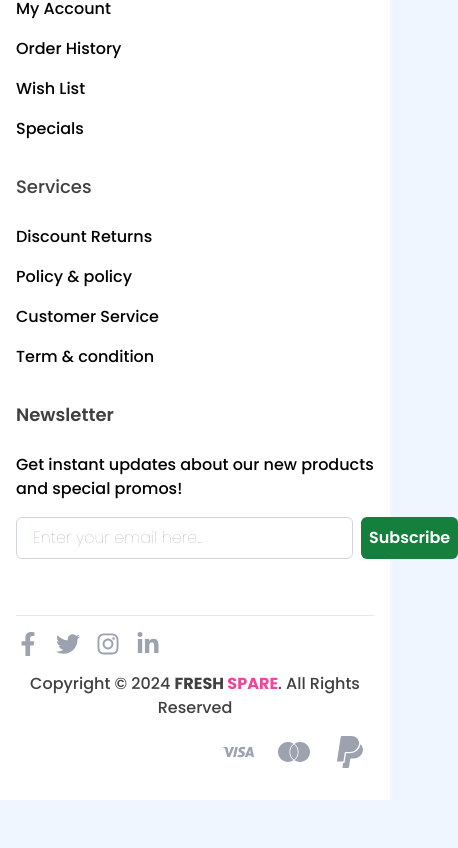
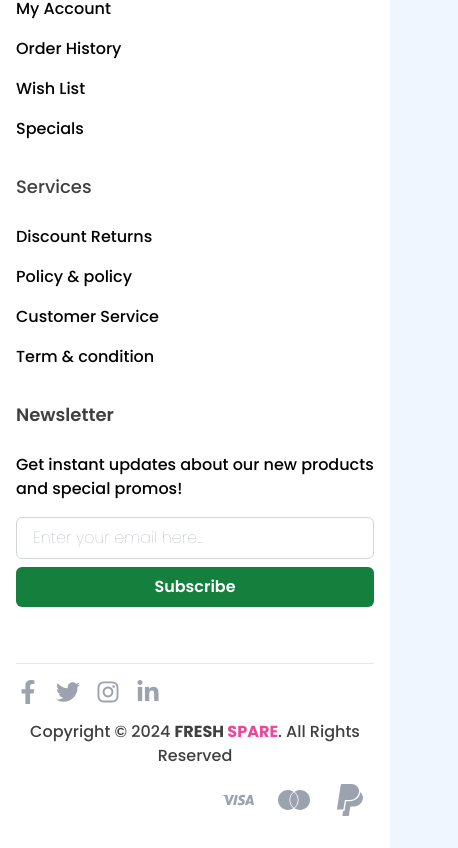
Before and after one commit to MostakemHossain/fresh-spare-frontend, a React (Vite) app: page / in a window 390 px wide. Shown: the part 1035-1883 px from the top of the page, 458 px wide, since content can reach past the window. Before the commit the page ends 1835 px from the top, so only its background shows below. Built offline with nearby package versions, Linux system fonts and the light colour scheme; no server answers.

Commit message:
responsive issue solve in mobile device footer section

```diff
--- a/src/components/Footer.tsx
+++ b/src/components/Footer.tsx
@@ -166,24 +166,27 @@ const Footer: React.FC = () => {
             </ul>
           </div>
 
-
           <div className="lg:col-span-3 md:col-span-2">
             <h3 className="text-lg font-semibold mb-6">Newsletter</h3>
             <p className="text-black font-medium mb-4">
               Get instant updates about our new products and special promos!
             </p>
-            <form className="flex gap-2 mb-6">
+            <form className="flex flex-col gap-2 mb-6">
+              <div className="w-full">
                 <input
                   type="email"
                   placeholder="Enter your email here..."
-                className="flex-1 px-4 py-2 border border-gray-300 rounded-md focus:outline-none focus:ring-2 focus:ring-green-400"
+                  className="w-full px-4 py-2 border border-gray-300 rounded-md focus:outline-none focus:ring-2 focus:ring-green-400"
                 />
+              </div>
+              <div className="w-full">
                 <button
                   type="submit"
-                className="px-2 py-2 bg-green-700  rounded-md hover:bg-green-700 focus:outline-none  focus:ring-2 text-white font-semibold  focus:ring-offset-2"
+                  className="w-full px-4 py-2 bg-green-700 rounded-md hover:bg-green-600 focus:outline-none focus:ring-2 focus:ring-green-400 focus:ring-offset-2 text-white font-semibold"
                 >
                   Subscribe
                 </button>
+              </div>
             </form>
           </div>
         </div>
@@ -191,7 +194,6 @@ const Footer: React.FC = () => {
         {/* Bottom Section */}
         <div className="mt-8 pt-4 border-t border-gray-200">
           <div className="grid grid-cols-1 gap-4 md:grid-cols-3 items-center">
-
             <div className="flex gap-4">
               <a href="#" className="text-gray-400 hover:text-green-700">
                 <FaFacebookF className="h-6 w-6" />
```
Lines whose indentation alone changed are shown as unchanged.
